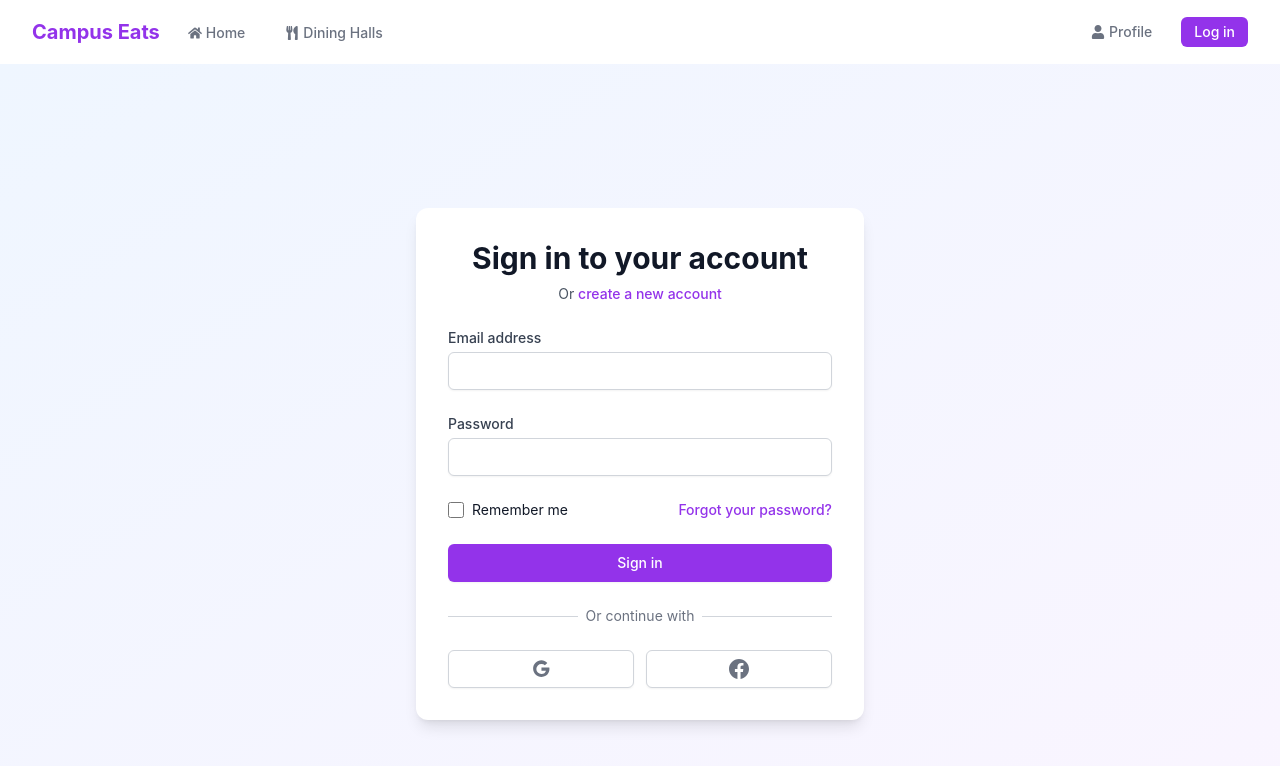
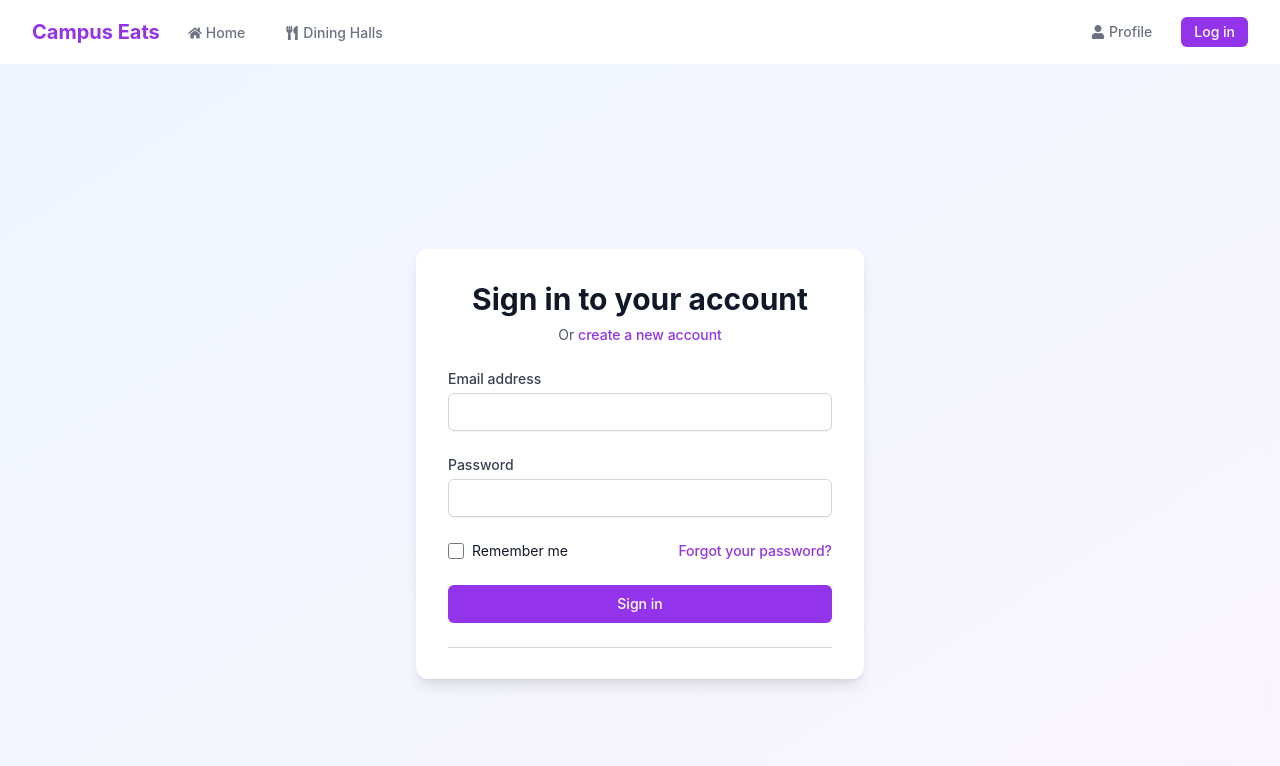
Before and after one commit to HarryHSAhn/csci201-group-frontend, a React (Create React App) app: page /login in a window 1280 px wide. Shown: the top 766 px of the page. Built offline with nearby package versions, Linux system fonts and the light colour scheme.

Commit message:
got rid of login w/ goog and facebook too much

```diff
--- a/src/components/pages/Login.js
+++ b/src/components/pages/Login.js
@@ -172,44 +172,10 @@ export default function Login() {
             <div className="absolute inset-0 flex items-center">
               <div className="w-full border-t border-gray-300"></div>
             </div>
-            <div className="relative flex justify-center text-sm">
-              <span className="px-2 bg-white text-gray-500">Or continue with</span>
-            </div>
+
           </div>
 
-          <div className="mt-6 grid grid-cols-2 gap-3">
-            <div>
-              <a
-                href="#"
-                className="w-full inline-flex justify-center py-2 px-4 border border-gray-300 rounded-md shadow-sm bg-white text-sm font-medium text-gray-500 hover:bg-gray-50"
-              >
-                <span className="sr-only">Sign in with Google</span>
-                <svg className="w-5 h-5" fill="currentColor" viewBox="0 0 24 24" aria-hidden="true">
-                  <path
-                    fillRule="evenodd"
-                    d="M12.545 10.239v3.821h5.445c-.712 2.315-2.647 3.972-5.445 3.972a6.033 6.033 0 110-12.064 5.963 5.963 0 014.123 1.603l2.917-2.917C17.477 2.564 15.102 1.5 12.545 1.5 7.021 1.5 2.543 5.978 2.543 11.5s4.478 10 10.002 10c8.396 0 10.249-7.85 9.426-11.261H12.545z"
-                    clipRule="evenodd"
-                  />
-                </svg>
-              </a>
-            </div>
 
-            <div>
-              <a
-                href="#"
-                className="w-full inline-flex justify-center py-2 px-4 border border-gray-300 rounded-md shadow-sm bg-white text-sm font-medium text-gray-500 hover:bg-gray-50"
-              >
-                <span className="sr-only">Sign in with Facebook</span>
-                <svg className="w-5 h-5" fill="currentColor" viewBox="0 0 20 20" aria-hidden="true">
-                  <path
-                    fillRule="evenodd"
-                    d="M20 10c0-5.523-4.477-10-10-10S0 4.477 0 10c0 4.991 3.657 9.128 8.438 9.878v-6.987h-2.54V10h2.54V7.797c0-2.506 1.492-3.89 3.777-3.89 1.094 0 2.238.195 2.238.195v2.46h-1.26c-1.243 0-1.63.771-1.63 1.562V10h2.773l-.443 2.89h-2.33v6.988C16.343 19.128 20 14.991 20 10z"
-                    clipRule="evenodd"
-                  />
-                </svg>
-              </a>
-            </div>
-          </div>
         </div>
       </div>
     </div>
```
